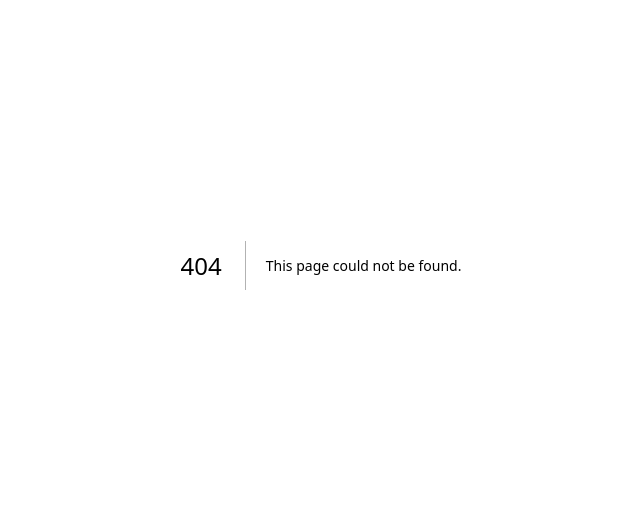
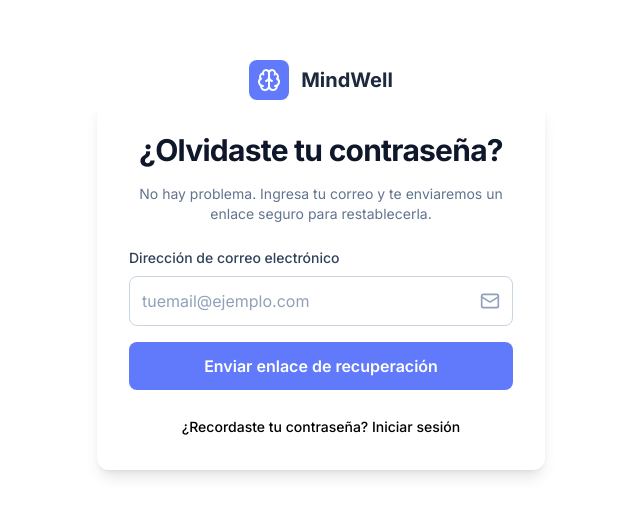
Before and after one commit to codecolibridev/frontend-web-ruta-mental-psic, a Next.js app: page /recuperar-password in a window 1280 px wide. Before the commit this address had no page. Shown: the part 135-650 px from the top of the page, without its empty margins (319-959 px from the left). Built offline with nearby package versions, Linux system fonts and the light colour scheme.

Commit message:
ADD: recover password page style 🚀

```diff
--- /dev/null
+++ b/app/recuperar-password/page.tsx
@@ -0,0 +1,103 @@
+'use client';
+
+import { useState } from 'react';
+import { Mail, Brain, CheckCircle, AlertCircle } from 'lucide-react';
+import { Input, Button } from '../../components/index';
+
+export default function ForgotPasswordPage() {
+     const [email, setEmail] = useState('');
+     const [status, setStatus] = useState<'idle' | 'success' | 'error'>('idle');
+     const [isLoading, setIsLoading] = useState(false);
+
+     const handleSubmit = async (e: React.FormEvent) => {
+          e.preventDefault();
+          setIsLoading(true);
+          setStatus('idle');
+
+          // Aquí iría tu llamada al backend
+          // await fetch('/api/forgot-password', { method: 'POST', body: JSON.stringify({ email }) });
+
+          // Simulación
+          setTimeout(() => {
+               if (email.includes('@')) {
+                    setStatus('success');
+               } else {
+                    setStatus('error');
+               }
+               setIsLoading(false);
+          }, 1000);
+     };
+
+     return (
+          <div className="relative flex min-h-screen w-full flex-col items-center justify-center font-display p-4">
+               <div className="w-full max-w-md">
+                    {/* Logo */}
+                    <div className=" flex items-center gap-3 w-full justify-center">
+                         <div className="flex h-10 w-10 items-center justify-center rounded-lg bg-primary">
+                              <Brain className="h-6 w-6 text-white" />
+                         </div>
+                         <span className="text-xl font-bold text-slate-800 dark:text-white">MindWell</span>
+                    </div>
+
+                    {/* Form Container */}
+                    <div className="p-8 rounded-xl shadow-lg w-full">
+                         {/* Heading */}
+                         <div className="mb-6 text-center">
+                              <h1 className="text-3xl font-bold tracking-tight text-slate-900 dark:text-white">
+                                   ¿Olvidaste tu contraseña?
+                              </h1>
+                              <p className="my-4 text-sm text-slate-500 dark:text-slate-400">
+                                   No hay problema. Ingresa tu correo y te enviaremos un enlace seguro para
+                                   restablecerla.
+                              </p>
+                         </div>
+
+                         {/* Form */}
+                         <form onSubmit={handleSubmit} className="space-y-4">
+                              <Input
+                                   label="Dirección de correo electrónico"
+                                   type="email"
+                                   placeholder="tuemail@ejemplo.com"
+                                   value={email}
+                                   onChange={(e) => setEmail(e.target.value)}
+                                   required
+                                   icon={<Mail className="h-5 w-5" />}
+                                   disabled={isLoading}
+                              />
+
+                              {/* Success Message */}
+                              {status === 'success' && (
+                                   <div className="flex items-center gap-3 rounded-lg bg-green-500/10 p-3 text-sm text-green-400 animate-in fade-in slide-in-from-top-2">
+                                        <CheckCircle className="h-5 w-5" />
+                                        <p>Se ha enviado un enlace de recuperación a tu correo.</p>
+                                   </div>
+                              )}
+
+                              {/* Error Message */}
+                              {status === 'error' && (
+                                   <div className="flex items-center gap-3 rounded-lg bg-red-500/10 p-3 text-sm text-red-400 animate-in fade-in slide-in-from-top-2">
+                                        <AlertCircle className="h-5 w-5" />
+                                        <p>El correo ingresado no fue encontrado.</p>
+                                   </div>
+                              )}
+
+                              {/* Submit Button */}
+                              <div className="mb-6">
+                                   <Button type="submit">Enviar enlace de recuperación</Button>
+                              </div>
+                         </form>
+
+                         {/* Back to Login */}
+                         <p className="text-center">
+                              <a
+                                   href="/login"
+                                   className="font-medium dark:text-primary text-sm hover:text-primary dark:hover:text-primary hover:underline transition-colors"
+                              >
+                                   ¿Recordaste tu contraseña? Iniciar sesión
+                              </a>
+                         </p>
+                    </div>
+               </div>
+          </div>
+     );
+}
```
